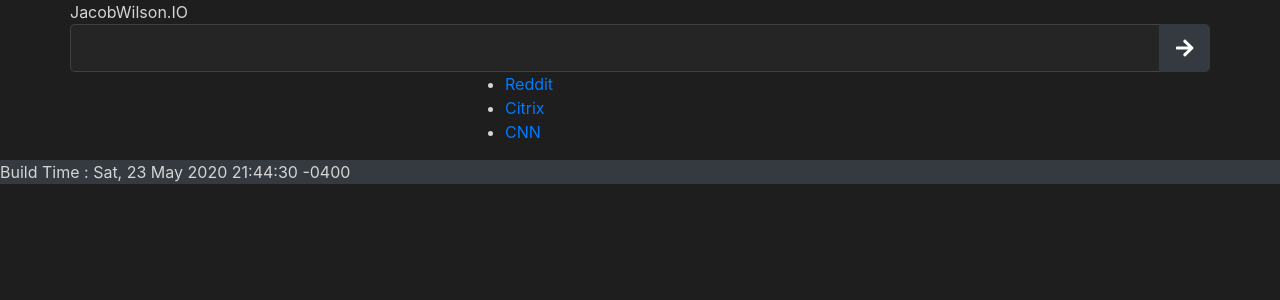
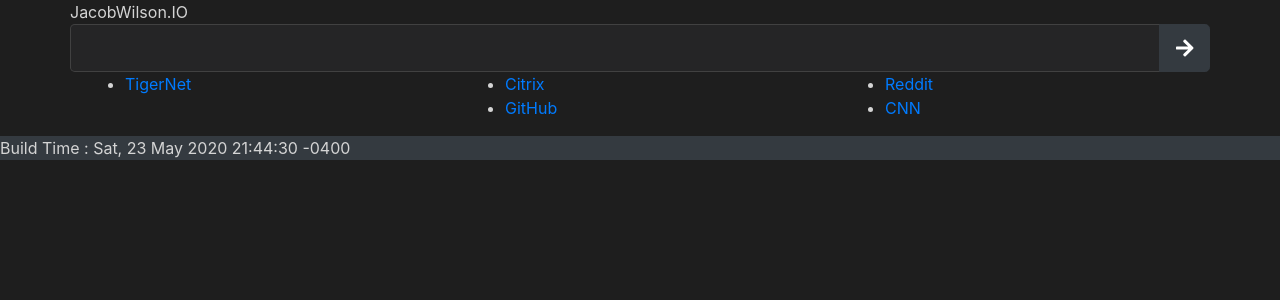
Before and after one commit to jdwilson85/startPage, a Jekyll site: the page built from index.md, in a window 1280 px wide. Shown: the top 300 px of the page. Built offline with Jekyll 4.4.1, drawn with Linux system fonts in a browser that asks for light colours; nearby versions of some CDN libraries.

Commit message:
added links

```diff
--- /dev/null
+++ b/_data/linksOther.yml
@@ -0,0 +1,2 @@
+- title: TigerNet
+  uri: https://www.tigernet.com
--- /dev/null
+++ b/_data/linksSocial.yml
@@ -0,0 +1,5 @@
+- title: Reddit
+  uri: https://www.reddit.com
+
+- title: CNN
+  uri: https://www.cnn.com
--- /dev/null
+++ b/_data/linksTech.yml
@@ -0,0 +1,5 @@
+- title: Citrix
+  uri: https://www.citrix.com
+
+- title: GitHub
+  uri: https://www.github.com
--- a/_layouts/default.html
+++ b/_layouts/default.html
@@ -24,10 +24,9 @@
       </div>
     </div>
     <div class="row Links">
-      <div class="col-md-4"></div>
       <div class="col-md-4">
         <ul>
-          {% for link in site.data.links %}
+          {% for link in site.data.linksOther %}
           <li>
             <a href="{{ link.uri }}">
               {{ link.title }}
@@ -36,7 +35,28 @@
           {% endfor %}
         </ul>
       </div>
-      <div class="col-md-4"></div>
+      <div class="col-md-4">
+        <ul>
+          {% for link in site.data.linksTech %}
+          <li>
+            <a href="{{ link.uri }}">
+              {{ link.title }}
+            </a>
+          </li>
+          {% endfor %}
+        </ul>
+      </div>
+      <div class="col-md-4">
+        <ul>
+          {% for link in site.data.linksSocial %}
+          <li>
+            <a href="{{ link.uri }}">
+              {{ link.title }}
+            </a>
+          </li>
+          {% endfor %}
+        </ul>
+      </div>
     </div>
   </div>
   {% include footer.html %}
```
Also changed, not shown: _data/links.yml (deleted, +0 -8 lines).
